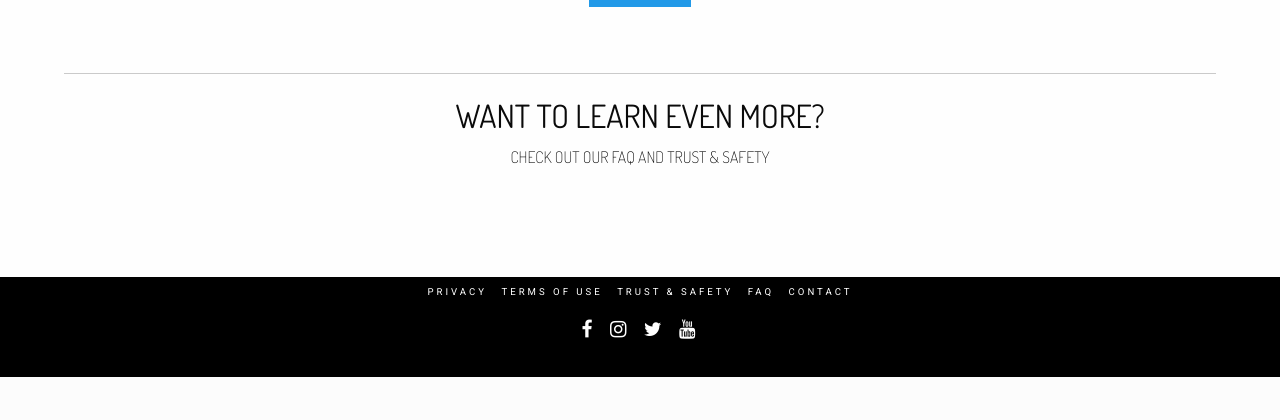
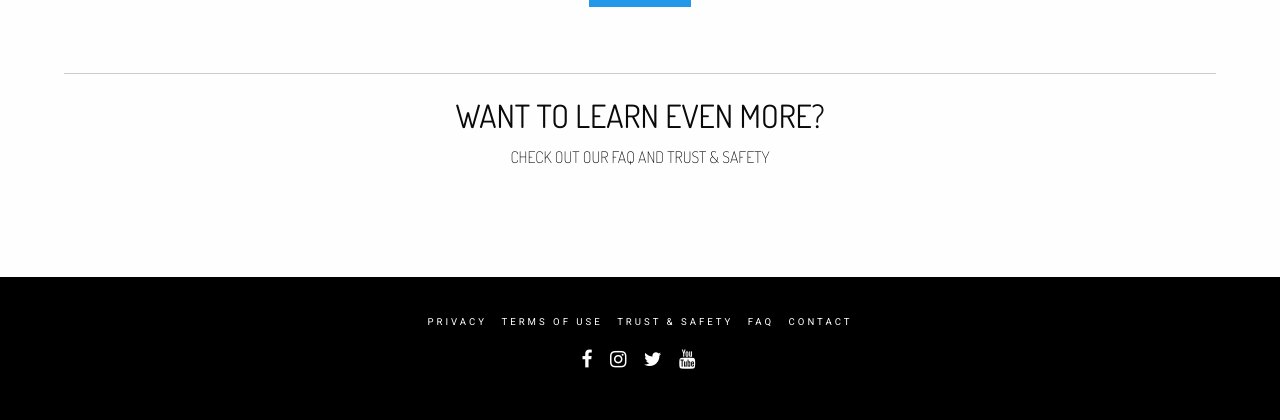
Before and after one commit to localastronaut/perdiem-django, a Django app: template templates/home.html in a window 1280 px wide. Shown: the part 4523-4943 px from the top of the page. Before the commit the page ends 4900 px from the top, so only its background shows below. Run offline with Django 3.2, Linux system fonts and the light colour scheme; the template is opened without the code that fills it, so the values that code supplies are empty; some libraries are stand-ins or nearby versions.

Commit message:
Added padding to footer

```diff
--- a/static/css/perdiem.css
+++ b/static/css/perdiem.css
@@ -133,7 +133,7 @@ canvas {
 
 .footer {
     width: 100%;
-    height: 100px;
+    padding: 30px;
     background-color: #000;
     text-align: center;
 }
```
